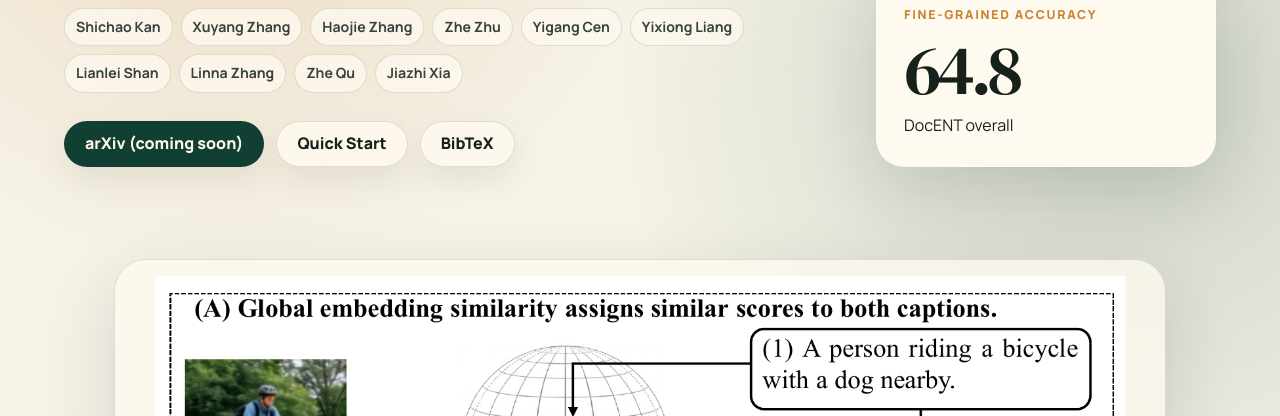
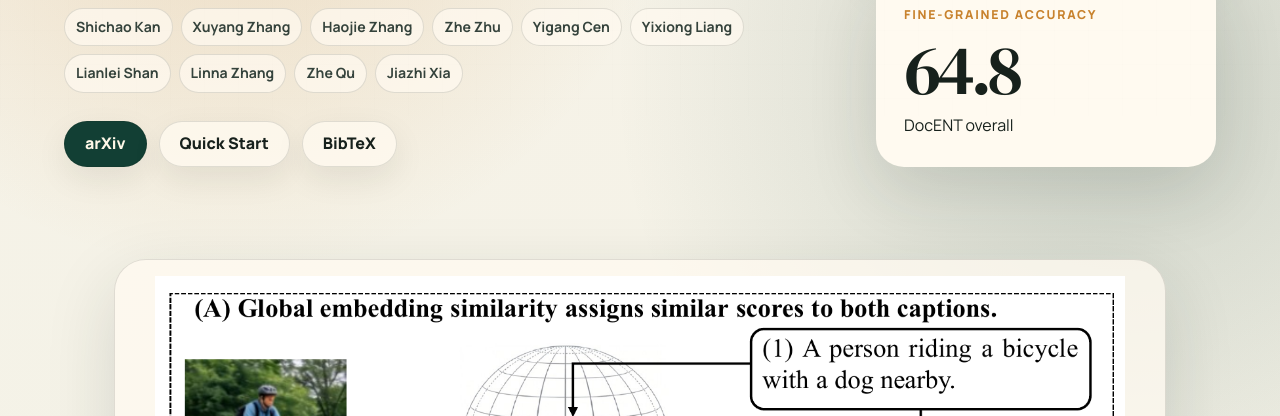
Before and after one commit to SteinsGateSg/MSDScore, a plain HTML site: page docs/index.html in a window 1280 px wide. Shown: the part 684-1100 px from the top of the page. Drawn offline with Linux system fonts and the light colour scheme.

Commit message:
Update project page

```diff
--- a/docs/index.html
+++ b/docs/index.html
@@ -58,7 +58,7 @@
               href="https://arxiv.org/abs/0000.00000"
               target="_blank"
               rel="noopener noreferrer"
-              >arXiv (coming soon)</a
+              >arXiv</a
             >
             <a class="button" href="#code">Quick Start</a>
             <a class="button" href="#citation">BibTeX</a>
```
